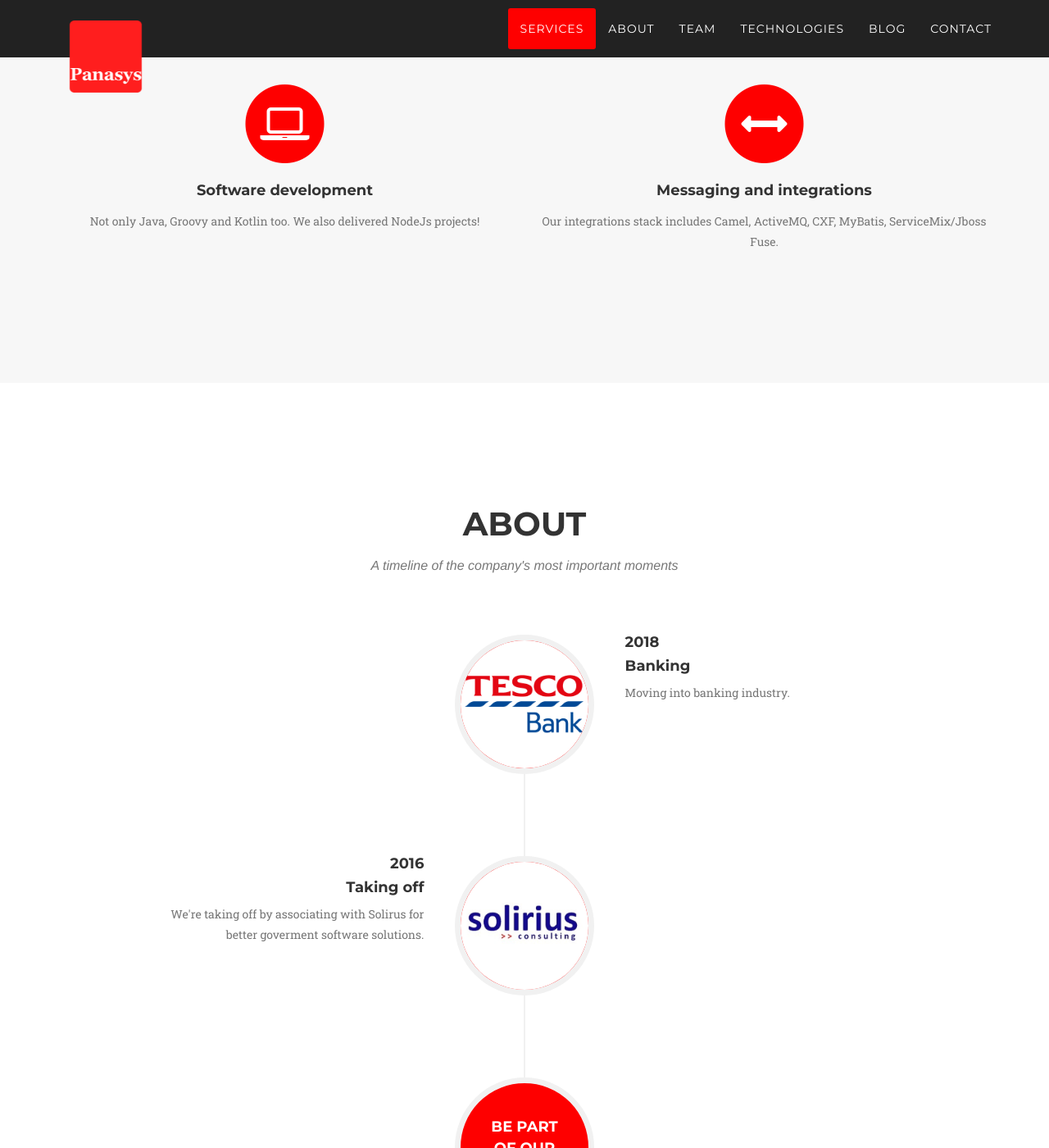
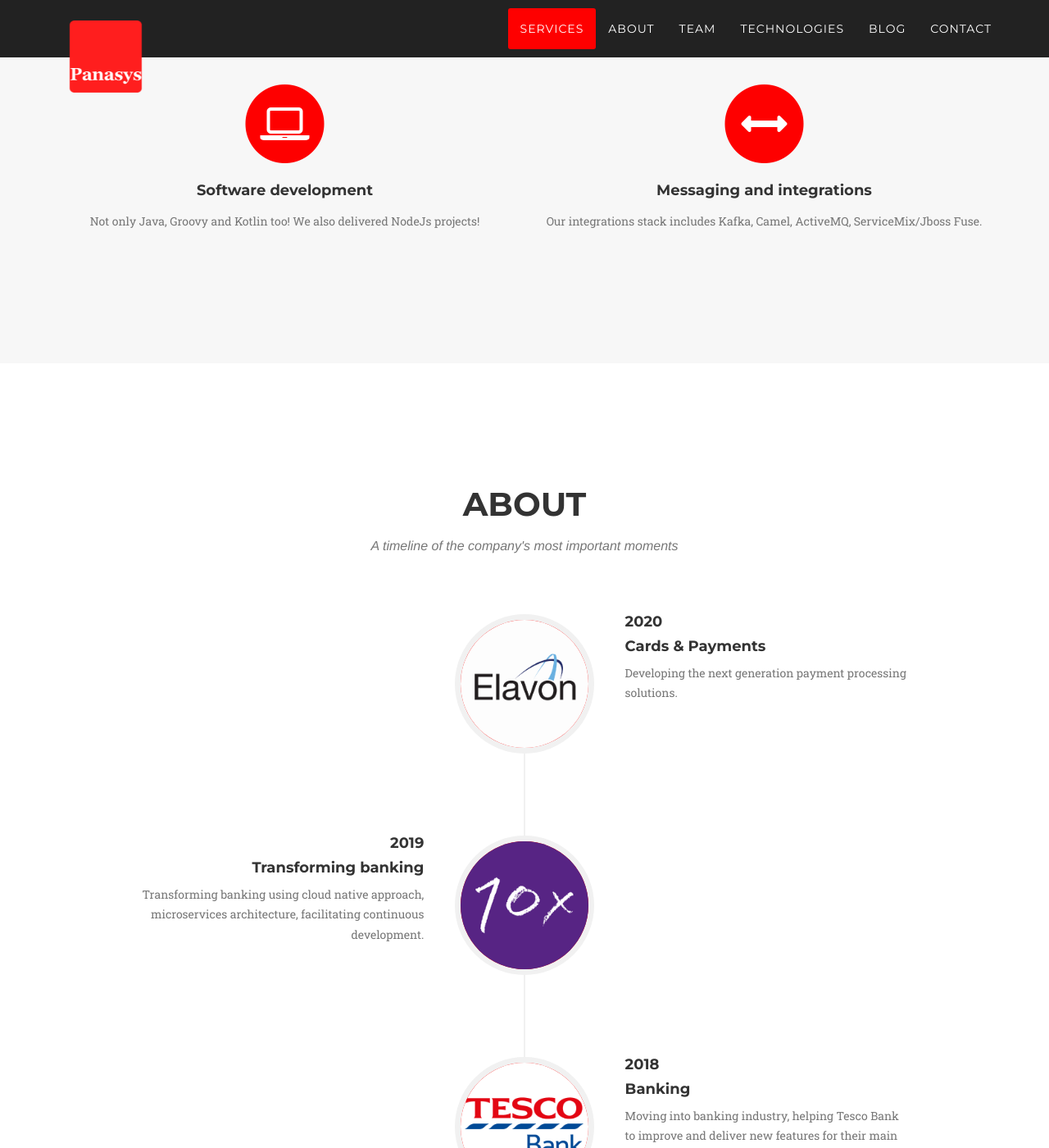
Before and after one commit to dumitrup/dumitrup.github.io, a Jekyll site: the page built from index.html, in a window 1280 px wide and 1400 px high, scrolled down 968 px. Shown: the whole window at 82% size. Built offline with Jekyll 4.4.1, drawn with Linux system fonts in a browser that asks for light colours; nearby versions of some CDN libraries; some web fonts are replaced; some of the changed text lies outside the part shown.

Commit message:
Update the About section

```diff
--- a/index.html
+++ b/index.html
@@ -77,7 +77,7 @@
                         <i class="fa fa-laptop fa-stack-1x fa-inverse"></i>
                     </span>
                 <h4 class="service-heading">Software development</h4>
-                <p class="text-muted">Not only Java, Groovy and Kotlin too. We also delivered NodeJs projects!</p>
+                <p class="text-muted">Not only Java, Groovy and Kotlin too! We also delivered NodeJs projects!</p>
             </div>
             <div class="col-md-6">
                     <span class="fa-stack fa-4x">
@@ -85,7 +85,7 @@
                         <i class="fa fa-arrows-h fa-stack-1x fa-inverse"></i>
                     </span>
                 <h4 class="service-heading">Messaging and integrations</h4>
-                <p class="text-muted">Our integrations stack includes Camel, ActiveMQ, CXF, MyBatis, ServiceMix/Jboss
+                <p class="text-muted">Our integrations stack includes Kafka, Camel, ActiveMQ, ServiceMix/Jboss
                     Fuse.</p>
             </div>
         </div>
@@ -106,6 +106,36 @@
                 <ul class="timeline">
                     <li class="timeline-inverted">
                         <div class="timeline-image">
+                            <img class="img-circle img-responsive" src="{{ site.baseurl }}/img/portfolio/elavon.png"
+                                    alt="">
+                        </div>
+                        <div class="timeline-panel">
+                            <div class="timeline-heading">
+                                <h4>2020</h4>
+                                <h4 class="subheading">Cards & Payments</h4>
+                            </div>
+                            <div class="timeline-body">
+                                <p class="text-muted">Developing the next generation payment processing solutions.</p>
+                            </div>
+                        </div>
+                    </li>
+                    <li>
+                        <div class="timeline-image">
+                            <img class="img-circle img-responsive" src="{{ site.baseurl }}/img/portfolio/10x.png"
+                                 alt="">
+                        </div>
+                        <div class="timeline-panel">
+                            <div class="timeline-heading">
+                                <h4>2019</h4>
+                                <h4 class="subheading">Transforming banking</h4>
+                            </div>
+                            <div class="timeline-body">
+                                <p class="text-muted">Transforming banking using cloud native approach, microservices architecture, facilitating continuous development.</p>
+                            </div>
+                        </div>
+                    </li>
+                    <li class="timeline-inverted">
+                        <div class="timeline-image">
                             <img class="img-circle img-responsive" src="{{ site.baseurl }}/img/portfolio/tesco.png"
                                     alt="">
                         </div>
@@ -115,7 +145,7 @@
                                 <h4 class="subheading">Banking</h4>
                             </div>
                             <div class="timeline-body">
-                                <p class="text-muted">Moving into banking industry.</p>
+                                <p class="text-muted">Moving into banking industry, helping Tesco Bank to improve and deliver new features for their main payments app.</p>
                             </div>
                         </div>
                     </li>
@@ -130,8 +160,7 @@
                                 <h4 class="subheading">Taking off</h4>
                             </div>
                             <div class="timeline-body">
-                                <p class="text-muted">We're taking off by associating with Solirus for better goverment
-                                    software solutions. </p>
+                                <p class="text-muted">We're taking off by associating with Solirus for better government software solutions. </p>
                             </div>
                         </div>
                     </li>
@@ -162,7 +191,7 @@
                 <div class="team-member">
                     <img src="{{ site.baseurl }}/img/team/dumitru.jpg" class="img-responsive img-circle" alt="">
                     <h4>{{ site.data.accounts['dumitru'].name }}</h4>
-                    <p class="text-muted">Software Engineer</p>
+                    <p class="text-muted">Senior Software Engineer</p>
                     <ul class="list-inline social-buttons">
                         <li><a href="{{site.data.general.twitterDomain}}/{{ site.data.accounts['dumitru'].twitter }}"><i
                                 class="fa fa-twitter"></i></a>
```
Also changed, not shown: img/portfolio/10x.png (added), img/portfolio/elavon.png (added).
